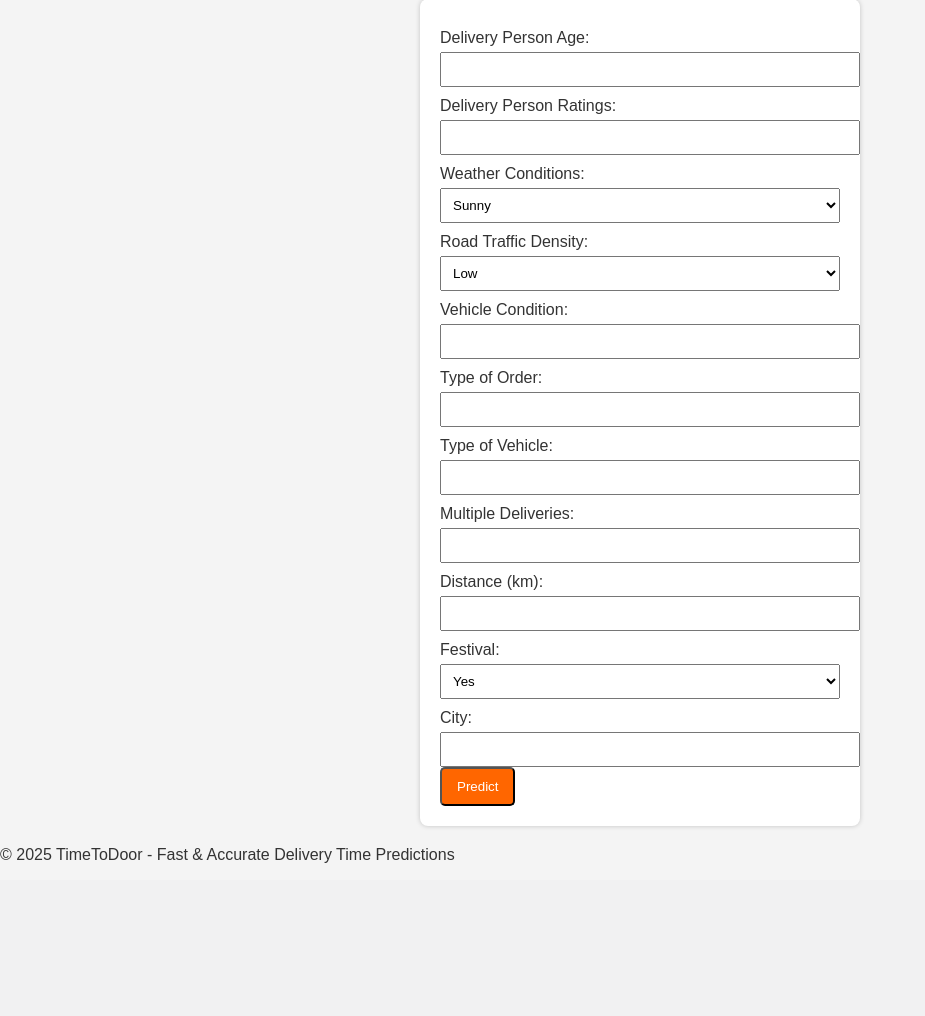
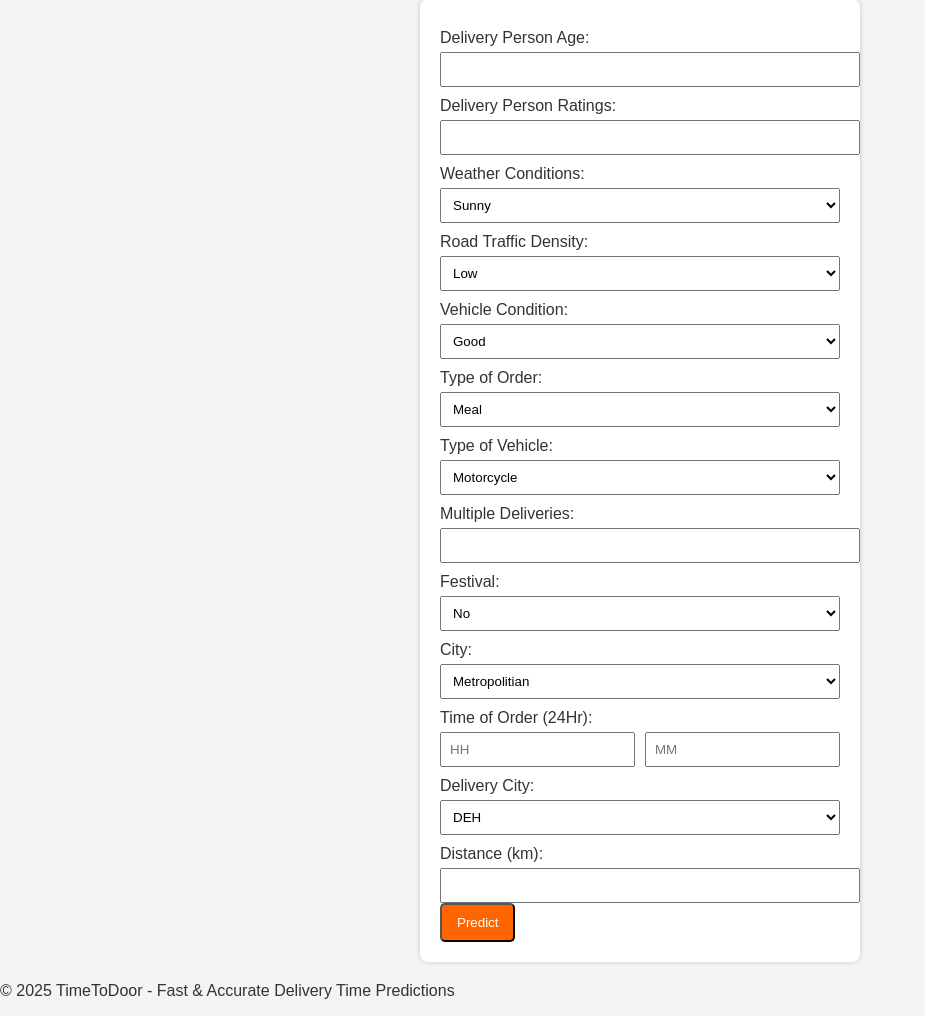
Before and after one commit to Prakashkumar88/TimeToDoor, a Flask app: page /predict in a window 1280 px wide. Shown: the part 155-1171 px from the top of the page, without its empty margins (0-925 px from the left). Before the commit the page ends 1018 px from the top, so only its background shows below. Run offline with Flask 3, Linux system fonts and the light colour scheme.

Commit message:
updated the html form for single prediction

```diff
--- a/app.py
+++ b/app.py
@@ -41,20 +41,23 @@ def predict_datapoint():
                 Type_of_order=request.form.get('Type_of_order'),
                 Type_of_vehicle=request.form.get('Type_of_vehicle'),
                 multiple_deliveries=int(request.form.get('multiple_deliveries')),
-                distance=float(request.form.get('distance')),
                 Festival=request.form.get('Festival'),
-                City=request.form.get('City')
+                City=request.form.get('City'),
+                TimeOrder_Hour=int(request.form.get('TimeOrder_Hour')),
+                Delivery_city=request.form.get('Delivery_city'),
+                distance=float(request.form.get('distance'))
             )
 
             final_new_data = data.get_data_as_dataframe()
             prediction_pipeline = PredictionPipeline()
             pred = prediction_pipeline.predict(final_new_data)
 
-            result = int(pred[0])
+            result = round(float(pred[0]), 2)
             return render_template('form.html', final_result=result)
+
         except Exception as e:
             logging.error(f"Error during prediction: {e}")
-            return render_template('form.html', final_result="Error occurred")
+            return render_template('form.html', final_result=f"Error occurred: {str(e)}")
 
 @app.route('/batch_prediction', methods=['GET', 'POST'])
 def perform_batch_prediction():
@@ -102,4 +105,4 @@ def train():
             return render_template('index.html', message="Error during training")
 
 if __name__ == '__main__':
-    app.run(host='0.0.0.0', debug=True, port=8888)
+    app.run(host='0.0.0.0', debug=True, port=5000)
--- a/templates/base.html
+++ b/templates/base.html
@@ -1,10 +1,14 @@
 <!DOCTYPE html>
 <html lang="en">
   <head>
-    <meta charset="UTF-8">
-    <meta name="viewport" content="width=device-width, initial-scale=1.0">
+    <meta charset="UTF-8" />
+    <meta name="viewport" content="width=device-width, initial-scale=1.0" />
+    <link rel="icon" type="image/png" href="{{ url_for('static', filename='favicon.png') }}" />
     <title>TimeToDoor - Delivery Time Prediction</title>
-    <link rel="stylesheet" href="{{ url_for('static', filename='style.css') }}">
+    <link
+      rel="stylesheet"
+      href="{{ url_for('static', filename='style.css') }}"
+    />
   </head>
   <body>
     <header>
@@ -16,9 +20,7 @@
         <a href="/train">Train Model</a>
       </nav>
     </header>
-    <main>
-        {% block content %}{% endblock %}
-    </main>
+    <main>{% block content %}{% endblock %}</main>
     <footer>
       <p>© 2025 TimeToDoor - Fast & Accurate Delivery Time Predictions</p>
     </footer>
--- a/templates/form.html
+++ b/templates/form.html
@@ -1,19 +1,20 @@
-{% extends "base.html" %}
-{% block content %}
+{% extends "base.html" %} {% block content %}
 <h2>Single Prediction Form</h2>
 <form method="POST" class="form-container">
   <label>Delivery Person Age:</label>
-    <input type="number" name="Delivery_person_Age" required>
+  <input type="number" name="Delivery_person_Age" required />
 
   <label>Delivery Person Ratings:</label>
-    <input type="number" step="0.1" name="Delivery_person_Ratings" required>
+  <input type="number" step="0.1" name="Delivery_person_Ratings" required />
 
   <label>Weather Conditions:</label>
   <select name="Weather_conditions" required>
     <option>Sunny</option>
+    <option>Cloudy</option>
+    <option>Windy</option>
+    <option>Fog</option>
     <option>Stormy</option>
-        <option>Foggy</option>
-        <option>Windy</option>
+    <option>Sandstorms</option>
   </select>
 
   <label>Road Traffic Density:</label>
@@ -21,31 +22,98 @@
     <option>Low</option>
     <option>Medium</option>
     <option>High</option>
+    <option>Jam</option>
   </select>
 
   <label>Vehicle Condition:</label>
-    <input type="number" name="Vehicle_condition" required>
+  <select name="Vehicle_condition" required>
+    <option value="0">Good</option>
+    <option value="1">Average</option>
+    <option value="2">Poor</option>
+  </select>
 
   <label>Type of Order:</label>
-    <input type="text" name="Type_of_order" required>
+  <select name="Type_of_order" required>
+    <option>Meal</option>
+    <option>Snack</option>
+    <option>Drinks</option>
+    <option>Buffet</option>
+  </select>
 
   <label>Type of Vehicle:</label>
-    <input type="text" name="Type_of_vehicle" required>
+  <select name="Type_of_vehicle" required>
+    <option value="motorcycle">Motorcycle</option>
+    <option value="scooter">Scooter</option>
+    <option value="electric_scooter">Electric Scooter</option>
+  </select>
 
   <label>Multiple Deliveries:</label>
-    <input type="number" name="multiple_deliveries" required>
-
-    <label>Distance (km):</label>
-    <input type="number" step="0.1" name="distance" required>
+  <input type="number" name="multiple_deliveries" required />
 
   <label>Festival:</label>
   <select name="Festival" required>
+    <option>No</option>
     <option>Yes</option>
-        <option>No</option>
   </select>
 
   <label>City:</label>
-    <input type="text" name="City" required>
+  <select name="City" required>
+    <option>Metropolitian</option>
+    <option>Urban</option>
+    <option>Semi-Urban</option>
+  </select>
+
+  <label>Time of Order (24Hr):</label>
+  <div style="display: flex; gap: 10px">
+    <input
+      type="number"
+      id="order_hour"
+      name="order_hour"
+      min="0"
+      max="23"
+      placeholder="HH"
+      required
+    />
+    <input
+      type="number"
+      id="order_minute"
+      name="order_minute"
+      min="0"
+      max="59"
+      placeholder="MM"
+      required
+    />
+  </div>
+  <input type="hidden" id="TimeOrder_Hour" name="TimeOrder_Hour" />
+
+  <label>Delivery City:</label>
+  <select name="Delivery_city" required>
+    <option>DEH</option>
+    <option>KOC</option>
+    <option>PUNE</option>
+    <option>LUDH</option>
+    <option>KNP</option>
+    <option>MUM</option>
+    <option>MYS</option>
+    <option>HYD</option>
+    <option>KOL</option>
+    <option>RANCHI</option>
+    <option>COIMB</option>
+    <option>CHEN</option>
+    <option>JAP</option>
+    <option>SUR</option>
+    <option>BANG</option>
+    <option>GOA</option>
+    <option>AURG</option>
+    <option>AGR</option>
+    <option>VAD</option>
+    <option>ALH</option>
+    <option>BHP</option>
+    <option>INDO</option>
+  </select>
+
+  <label>Distance (km):</label>
+  <input type="number" step="0.1" name="distance" required />
 
   <button type="submit" class="btn">Predict</button>
 </form>
@@ -55,4 +123,12 @@
   <h3>Predicted Delivery Time: {{ final_result }} minutes</h3>
 </div>
 {% endif %}
+
+<!-- Script should stay inside the template -->
+<script>
+  document.querySelector("form").addEventListener("submit", function () {
+    const hour = document.getElementById("order_hour").value;
+    document.getElementById("TimeOrder_Hour").value = hour; // only send hour
+  });
+</script>
 {% endblock %}
```
Also changed, not shown: TimeToDoor/pipelines/prediction_pipeline.py (+36 -37 lines), static/favicon.png (added), 2 other files. Lines whose indentation alone changed are shown as unchanged.
